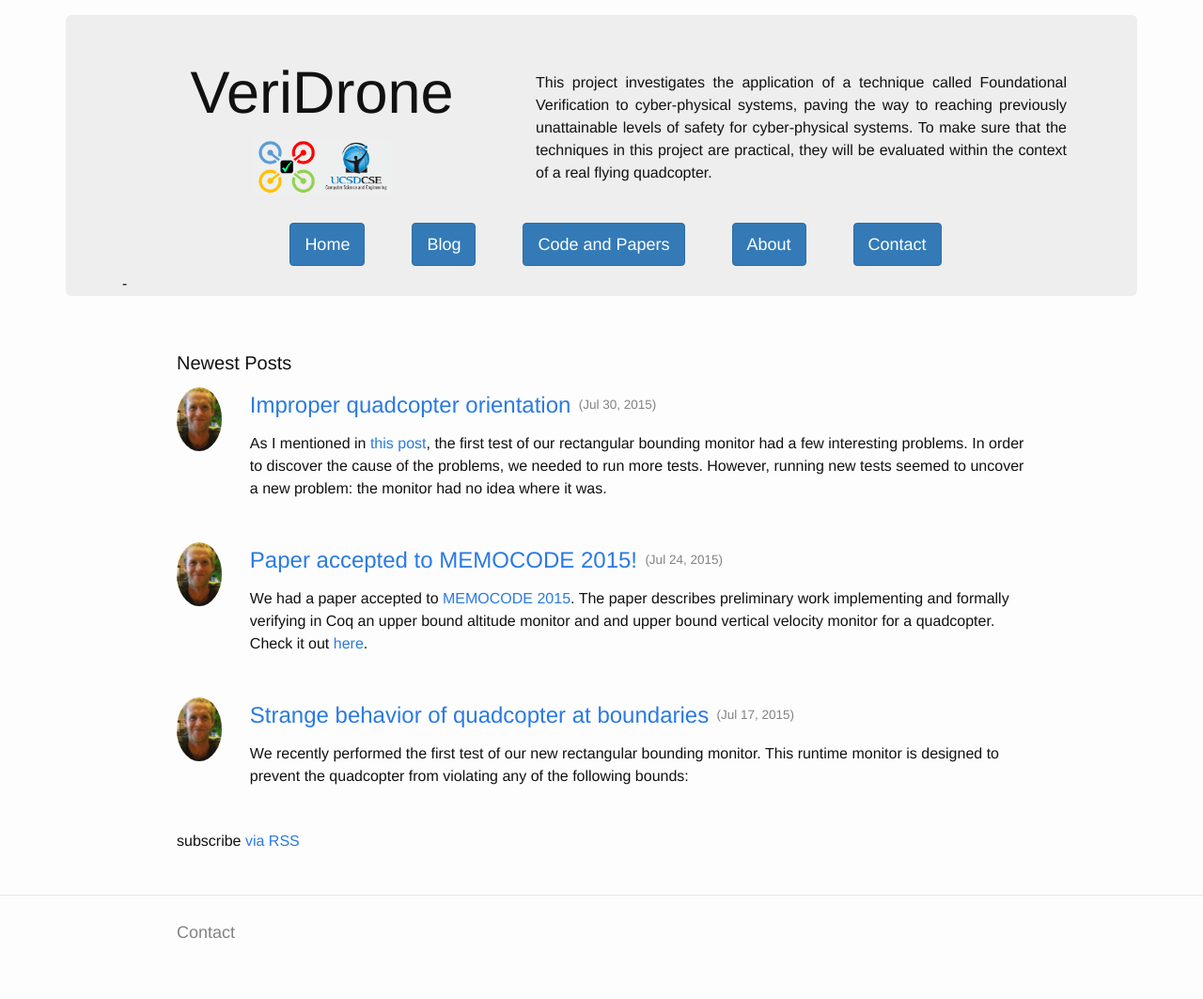
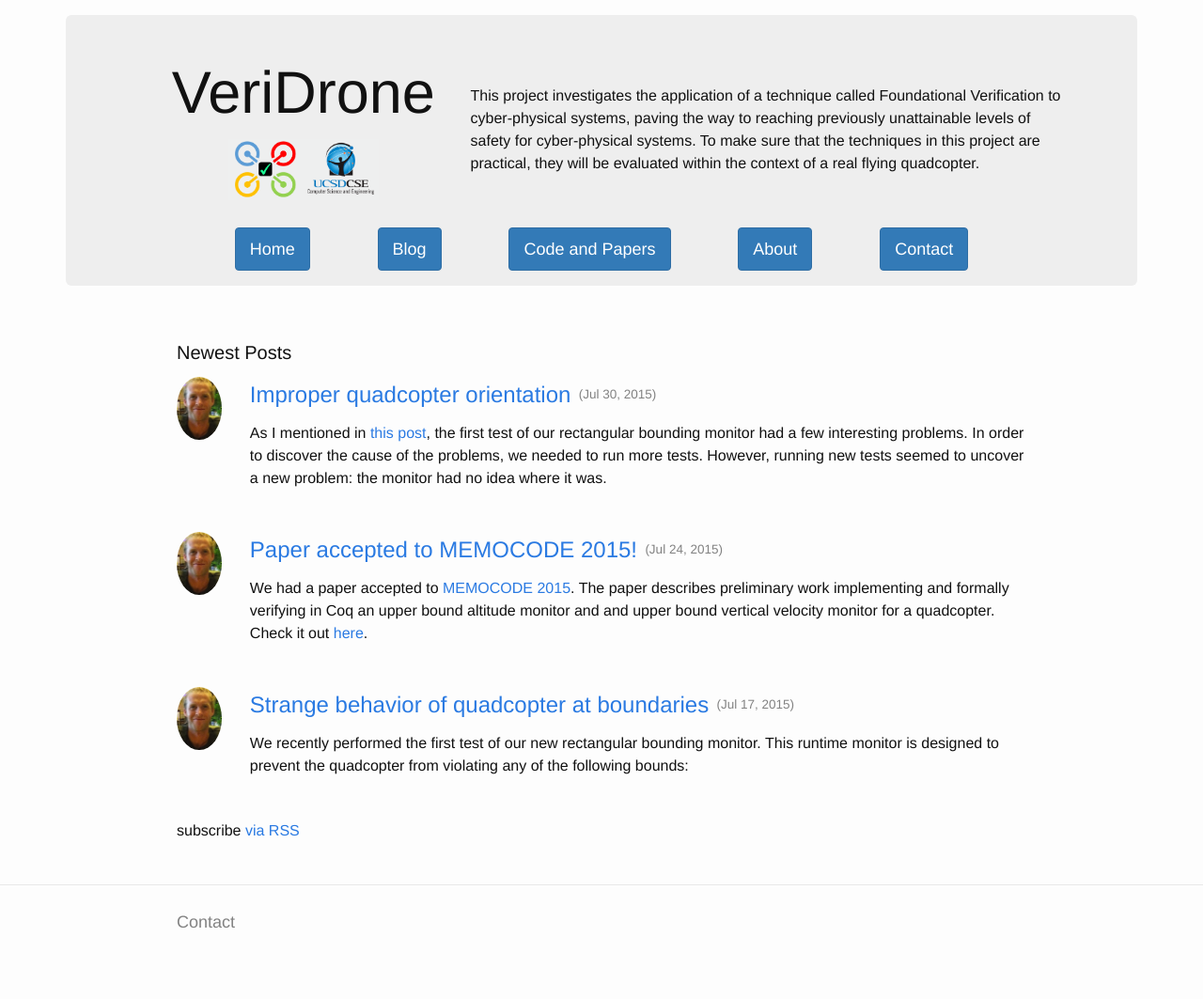
Before and after one commit to UCSD-PL/veridrone, a Jekyll site: the page built from index.html, in a window 1280 px wide. Shown: the whole page at 94% size. Built offline with Jekyll 4.4.1, drawn with Linux system fonts in a browser that asks for light colours; nearby versions of some CDN libraries.

Commit message:
Converting some things to flex box.

```diff
--- a/_includes/header.html
+++ b/_includes/header.html
@@ -1,27 +1,24 @@
 <div class="container" style="padding-top:1em">
   <div class="jumbotron">
     <div class="container">
-      <div class="row vertical-align">
-	<div class="col-md-5 text-center">
+      <div class="veri-brand-description">
+	<div class="veri-brand">
 	  <h1 class="page-title">{{ site.title }}</h1>
-	  <div class="container" style="width:45%">
-            <img class="img-responsive" src="/images/{{ site.both-logos }}">
-	  </div>
+          <img class="veri-brand-logo" src="/images/{{ site.both-logos }}">
 	</div>
-	<div class="col-md-7 text-justify">
-	  <div class="project-description">{{ site.description }}</div>
-	</div>
+	<div class="project-description">{{ site.description }}</div>
       </div>
 
-      <div class="centered-pills" style="padding-top:1.8em">
-	<ul class="nav nav-pills header-pills">
-	  <li><a class="btn btn-lg btn-primary" href="/">Home</a></li>
-	  <li><a class="btn btn-lg btn-primary" href="/#blog">Blog</a></li>
-	  <li><a class="btn btn-lg btn-primary" href="/code-papers.html">Code and Papers</a></li>
-	  <li><a class="btn btn-lg btn-primary" href="/about.html">About</a></li>
-	  <li><a class="btn btn-lg btn-primary" href="#footer">Contact</a></li>
+      <div style="padding-top:1.8em">
+	<ul class="nav nav-pills flex-pills">
+	  <li><a class="btn btn-lg btn-responsive btn-primary" href="/">Home</a></li>
+	  <li><a class="btn btn-lg btn-responsive btn-primary" href="/#blog">Blog</a></li>
+	  <li><a class="btn btn-lg btn-responsive btn-primary" href="/code-papers.html">Code and Papers</a></li>
+	  <li><a class="btn btn-lg btn-responsive btn-primary" href="/about.html">About</a></li>
+	  <li><a class="btn btn-lg btn-responsive btn-primary" href="#footer">Contact</a></li>
 	</ul>
       </div>
+
 <!--
       <div class="text-center">
 	<div class="btn-group" role="group">
@@ -33,6 +30,6 @@
 	</div>
       </div>
 -->
-    </div>-
+    </div>
   </div>
 </div>
--- a/_layouts/post.html
+++ b/_layouts/post.html
@@ -6,7 +6,7 @@
 
   <header class="post-header">
     <h1 class="post-title">
-      {% if page.author %}<img src="{{ site.authors[page.author].image-url }}" class="oval" style="width: 5%"> <h-secondary>&marker;</h-secondary>{% endif %}
+      {% if page.author %}<img src="{{ site.authors[page.author].image-url }}" class="oval" style="width: 4%"> <h-secondary>&marker;</h-secondary>{% endif %}
       {{ page.title }}
       <h-secondary>({{ page.date | date: "%b %-d, %Y" }})</h-secondary>
     </h1>
--- a/_sass/_layout.scss
+++ b/_sass/_layout.scss
@@ -198,7 +198,7 @@
 }
 
 .post-title {
-    font-size: 42px;
+    font-size: 32px;
     letter-spacing: -1px;
     line-height: 1;
 
--- a/css/main.scss
+++ b/css/main.scss
@@ -43,6 +43,11 @@
     }
 }
 
+@mixin media-query-min($device) {
+    @media screen and (min-width: $device) {
+        @content;
+    }
+}
 
 
 // Import partials from `sass_dir` (defaults to `_sass`)
@@ -68,20 +73,45 @@
     display: inline-block;
 }
 
-.centered-pills { text-align:center; }
-.centered-pills ul.nav-pills { display:inline-block; }
-.centered-pills li { display:inline; }
+.flex-pills {
+  display: -webkit-box;
+  display: -webkit-flex;
+  display: -ms-flexbox;
+  display: flex;
+  justify-content: space-around;
+  align-content: space-between;
+  align-items: center;
+}
 
-.nav-pills li {
-    margin-left: 3em;
-    margin-right: 3em;
+@include media-query($on-palm) {
+  .flex-pills {
+    -webkit-flex-direction: column;
+    flex-direction: column;
+
+    li {
+      width: 50%;
+    }
+  }
+}
+
+ul.nav-pills {
+  margin-left: 0;
+}
+
+@media screen and (max-width: $on-palm) {
+  .btn-responsive {
+    padding:2px 4px;
+    font-size:80%;
+    line-height: 1;
+    border-radius:3px;
+  }
 }
 
 .page-title {
   font-weight: 500;
 }
 
-.vertical-align {
+.veri-brand-description {
   display: -webkit-box;
   display: -webkit-flex;
   display: -ms-flexbox;
@@ -89,9 +119,43 @@
   align-items: center;
 }
 
+.veri-brand {
+  display: -webkit-box;
+  display: -webkit-flex;
+  display: -ms-flexbox;
+  display: flex;
+  align-items: center;
+  justify-content: space-around;
+  flex-shrink: 1.1;
+  -webkit-flex-direction: column;
+  flex-direction: column;
+}
+
+.veri-brand-logo {
+  width:45%;
+}
+
+@include media-query(700px) {
+  .veri-brand {
+    -webkit-flex-direction: row;
+    flex-direction: row;
+  }
+
+  .veri-brand-description {
+    -webkit-flex-direction: column;
+    flex-direction: column;
+  }
+}
+
+@media screen and (min-width: 500px) and (max-width: 700px) {
+  .veri-brand-logo {
+    width: 25%;
+  }
+}
+
 .project-description {
   font-size: 1em;
- }
+}
 
 .header-pills > li > a:hover {
     color: black;
@@ -108,5 +172,5 @@
 }
 
 .jumbotron {
-  padding-bottom: 0.1em;
+  padding-bottom: 1em;
 }
--- a/index.html
+++ b/index.html
@@ -9,10 +9,10 @@
   <li>
 
     <div class="row">
-      <div class="col-md-1">
+      <div class="col-md-1 col-xs-2">
 	{% if post.author %}<img src="{{ site.authors[post.author].image-url }}" class="oval">{% endif %}
       </div>
-      <div class="col-md-11">
+      <div class="col-md-11 col-xs-10">
 	<h2>
 	  <a class="post-link" href="{{ post.url | prepend: site.baseurl }}">{{ post.title }}</a>
 	  <h-secondary>({{ post.date | date: "%b %-d, %Y" }})</h-secondary>
```
